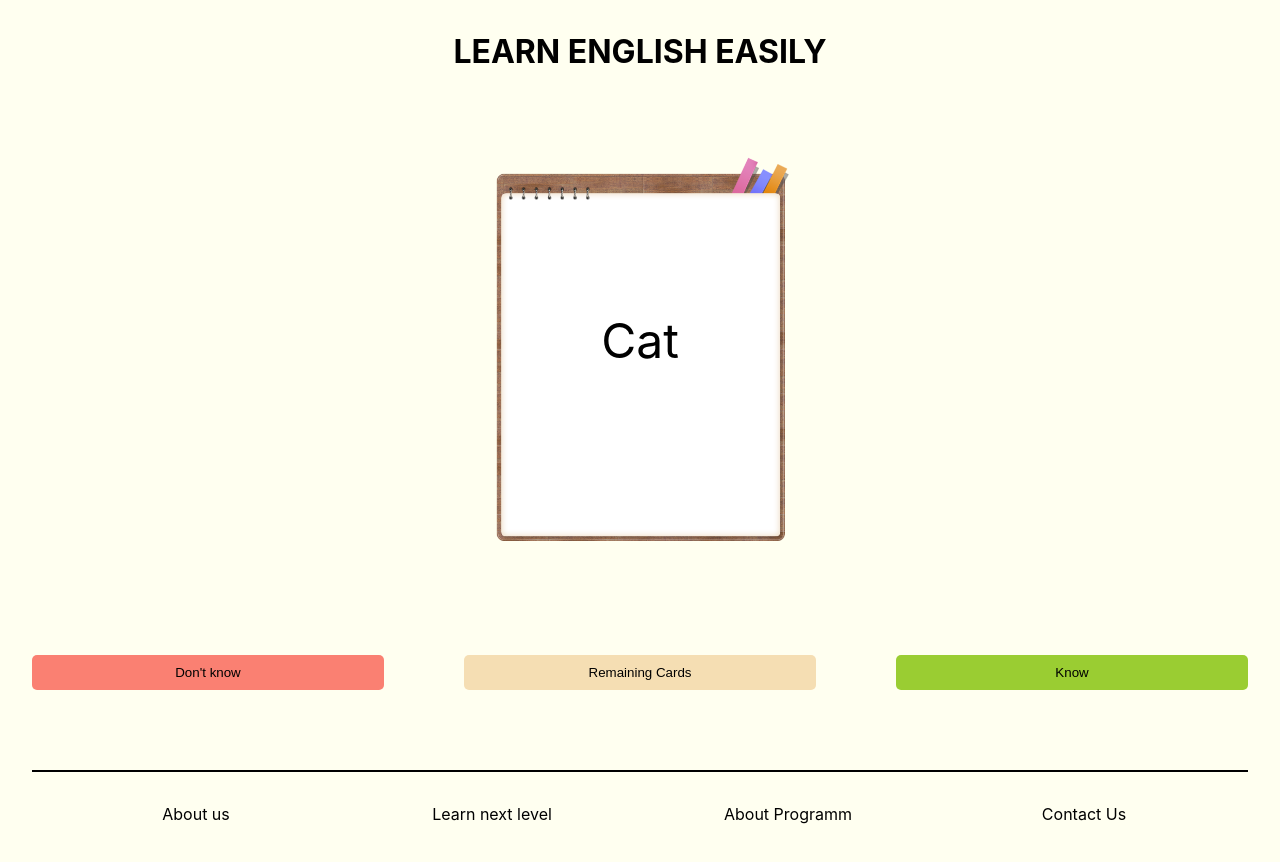
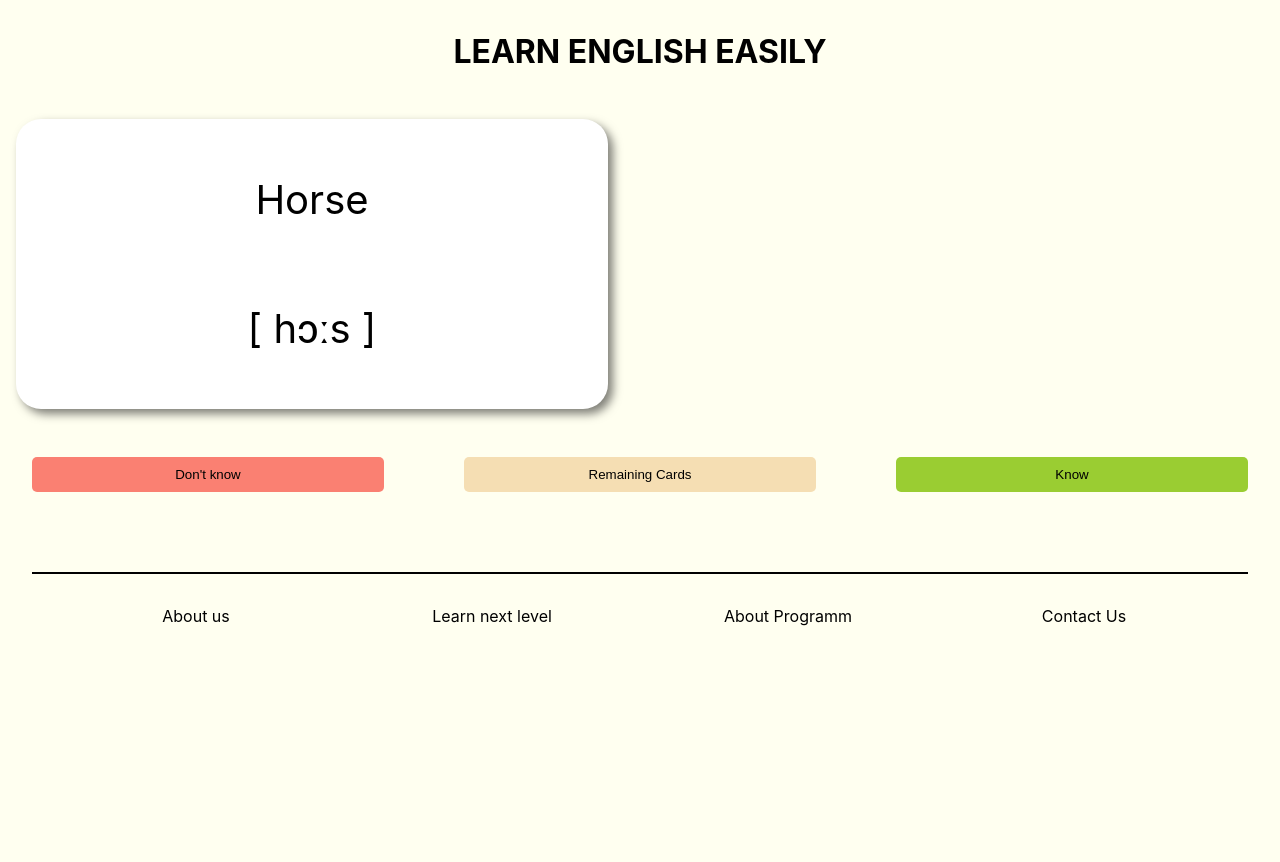
Before and after one commit to anastasiiagonemad/learning-english, a React (Create React App) app: page / in a window 1280 px wide. Shown: the top 862 px of the page. After the commit the page ends 800 px from the top, so only its background shows below. Built offline with nearby package versions, Linux system fonts and the light colour scheme.

Commit message:
add finctional components for cards and buttons

```diff
--- a/src/components/Card.jsx
+++ b/src/components/Card.jsx
@@ -1,11 +1,13 @@
 import React from 'react';
 
-function Card() {
+function Card(props) {
+  const { english, transcription } = props;
   return (
     <React.Fragment>
       <div className="card-content">
         <div className="card">
-          <p>Cat</p>
+          <p>{english}</p>
+          <p>{transcription}</p>
         </div>
       </div>
     </React.Fragment>
--- /dev/null
+++ b/src/components/Cards.jsx
@@ -0,0 +1,188 @@
+import React, { useState } from 'react';
+import { Card } from './Card';
+import '../styles/card.css';
+import '../styles/buttons.css';
+
+const words = [
+  {
+    english: 'Horse',
+    transcription: '[ hɔːs ]',
+    russian: 'Лошадь',
+  },
+  {
+    english: 'Hedgehog',
+    transcription: '[ˈhedʒ(h)ɒɡ]',
+    russian: 'Ёж',
+  },
+  {
+    english: 'Сat',
+    transcription: '[cat]',
+    russian: 'Кошка',
+  },
+  {
+    english: 'Dad',
+    transcription: '[dæd]',
+    russian: 'Отец',
+  },
+  {
+    english: 'Brilliant',
+    transcription: '[ˈbrilyənt]',
+    russian: 'Блестящий',
+  },
+  {
+    english: 'Flower',
+    transcription: '[ˈflaʊər]',
+    russian: 'Цветок',
+  },
+  {
+    english: 'Girl',
+    transcription: '[ɡɜːl]',
+    russian: 'Девочка',
+  },
+  {
+    english: 'Rode',
+    transcription: '[rōd]',
+    russian: 'Дорогa',
+  },
+  {
+    english: 'Fly',
+    transcription: '[ flai ]',
+    russian: 'Летать',
+  },
+  {
+    english: 'Pilot',
+    transcription: '[ˈpailət]',
+    russian: 'Пилот',
+  },
+  {
+    english: 'Hospital',
+    transcription: '[ ˈhɔspitl ]',
+    russian: 'Больница',
+  },
+  {
+    english: 'Estate',
+    transcription: '[ isˈteit ]',
+    russian: 'Поместье, имущество, сословие',
+  },
+  {
+    english: 'Apartment',
+    transcription: '[ əˈpɑ:tmənt ]',
+    russian: 'Квартира',
+  },
+  {
+    english: 'Bakery',
+    transcription: '[ ˈbeikəri ]',
+    russian: 'Пекарня',
+  },
+  {
+    english: 'Temple',
+    transcription: '[ templ ]',
+    russian: 'Храм',
+  },
+  {
+    english: 'Church',
+    transcription: ' [ʧə:ʧ ]',
+    russian: 'Церковь',
+  },
+  {
+    english: 'Dentist',
+    transcription: '[ ˈdentist ]',
+    russian: 'Зубной врач',
+  },
+  {
+    english: 'Doctor',
+    transcription: '[ ˈdɔktə ]',
+    russian: 'Доктор',
+  },
+  {
+    english: 'Nurse',
+    transcription: ' nə:s ]',
+    russian: 'Няня',
+  },
+  {
+    english: 'Cup',
+    transcription: '[ kʌp ]',
+    russian: 'Чашка',
+  },
+  {
+    english: 'Glass',
+    transcription: '[ glɑ:s ]',
+    russian: 'Стакан, бокал',
+  },
+  {
+    english: 'Сupboard',
+    transcription: '[ ˈkʌbəd ]',
+    russian: 'Буфет',
+  },
+  {
+    english: 'Plate',
+    transcription: '[ pleit ]',
+    russian: 'Тарелка',
+  },
+  {
+    english: 'Saucepan',
+    transcription: '[ ˈsɔ:spən ]',
+    russian: 'Кастрюля',
+  },
+  {
+    english: 'Jug',
+    transcription: '[ ʤʌg ]',
+    russian: 'Кувшин',
+  },
+  {
+    english: 'Kettle',
+    transcription: '[ ketl ]',
+    russian: 'Чайник',
+  },
+  {
+    english: 'Sink',
+    transcription: '[ siŋk ]',
+    russian: 'Тонуть',
+  },
+  {
+    english: 'Knife',
+    transcription: '[ naif ]',
+    russian: 'Нож',
+  },
+];
+
+function Cards() {
+  const [currentIndex, setCurrentIndex] = useState(0);
+  const [showTranslation, setShowTranslation] = useState(false);
+
+  const handleNoButtonClick = () => {
+    setShowTranslation(true);
+  };
+
+  const handleYesButtonClick = () => {
+    setCurrentIndex((prevIndex) => prevIndex + 1);
+    setShowTranslation(false);
+  };
+
+  return (
+    <div className="cards-items">
+      <div className="card-translater">
+        <div>
+          <Card {...words[currentIndex]} />
+        </div>
+        <div>
+          {showTranslation && (
+            <p className="translation">{words[currentIndex].russian}</p>
+          )}
+        </div>
+      </div>
+
+      <div className="card-buttons">
+        <button className="no" onClick={handleNoButtonClick}>
+          Don't know
+        </button>
+        <button className="remaining">Remaining Cards</button>
+        <button className="yes" onClick={handleYesButtonClick}>
+          Know
+        </button>
+      </div>
+    </div>
+  );
+}
+
+export { Cards };
--- a/src/index.css
+++ b/src/index.css
@@ -6,73 +6,3 @@ body {
   -moz-osx-font-smoothing: grayscale;
   background-color: Ivory;
 }
-
-h1 {
-  text-align: center;
-  text-transform: uppercase;
-  margin: 2rem;
-}
-.card-content {
-  display: flex;
-  justify-content: center;
-}
-.card {
-  padding: 10rem;
-  width: 100%;
-  height: 200px;
-  background-image: url("assets/images/sticker.png");
-  background-position: center;
-  background-repeat: no-repeat;
-  background-size: contain;
-}
-.card p {
-  text-align: center;
-  font-size: 3em;
-}
-
-.card-buttons {
-  display: grid;
-  grid-template-columns: repeat(3, 1fr);
-  margin: 2rem;
-  column-gap: 5rem;
-}
-
-.no,
-.remaining,
-.yes {
-  padding: 10px;
-  border: none;
-  cursor: pointer;
-  border-radius: 5px;
-}
-
-.no {
-  background-color: Salmon;
-}
-
-.remaining {
-  background-color: Wheat;
-}
-
-.yes {
-  background-color: YellowGreen;
-}
-
-.footer {
-  border-top: 2px solid black;
-  display: grid;
-  grid-template-columns: repeat(4, 1fr);
-  margin: 5rem 2rem 2rem 2rem;
-  padding: 2rem;
-  column-gap: 2rem;
-}
-
-.footer li {
-  list-style: none;
-  text-align: center;
-  cursor: pointer;
-}
-
-.footer li:hover {
-  color: ForestGreen;
-}
--- a/src/layout/Footer.jsx
+++ b/src/layout/Footer.jsx
@@ -1,4 +1,5 @@
 import React from 'react';
+import '../styles/footer.css';
 
 function Footer() {
   return (
--- a/src/layout/Header.jsx
+++ b/src/layout/Header.jsx
@@ -1,4 +1,5 @@
 import React from 'react';
+import '../styles/header.css';
 
 function Header() {
   return (
--- a/src/layout/Main.jsx
+++ b/src/layout/Main.jsx
@@ -1,16 +1,10 @@
-import React from 'react';
-import { Card } from '../components/Card';
+import { Cards } from '../components/Cards';
 
 function Main() {
   return (
     <div>
       <div>
-        <Card />
-      </div>
-      <div className="card-buttons">
-        <button className="no">Don't know</button>
-        <button className="remaining">Remaining Cards</button>
-        <button className="yes">Know</button>
+        <Cards />
       </div>
     </div>
   );
--- /dev/null
+++ b/src/styles/buttons.css
@@ -0,0 +1,27 @@
+.card-buttons {
+    display: grid;
+    grid-template-columns: repeat(3, 1fr);
+    margin: 2rem;
+    column-gap: 5rem;
+}
+
+.no,
+.remaining,
+.yes {
+    padding: 10px;
+    border: none;
+    cursor: pointer;
+    border-radius: 5px;
+}
+
+.no {
+    background-color: Salmon;
+}
+
+.remaining {
+    background-color: Wheat;
+}
+
+.yes {
+    background-color: YellowGreen;
+}
--- /dev/null
+++ b/src/styles/card.css
@@ -0,0 +1,25 @@
+.card,
+.translation {
+    display: flex;
+    justify-content: center;
+    align-items: center;
+    flex-direction: column;
+    padding: 1em;
+    background: white;
+    box-shadow: 5px 5px 10px rgba(0, 0, 0, 0.5);
+    margin: 1em;
+    border-radius: 25px;
+}
+.card p,
+.translation {
+    text-align: center;
+    font-size: 2.5em;
+}
+
+.card-translater {
+    display: grid;
+    grid-template-columns: repeat(auto-fill, minmax(600px, 1fr));
+    column-gap: 2em;
+    align-items: center;
+    justify-content: center;
+}
--- /dev/null
+++ b/src/styles/footer.css
@@ -0,0 +1,18 @@
+.footer {
+    border-top: 2px solid black;
+    display: grid;
+    grid-template-columns: repeat(4, 1fr);
+    margin: 5rem 2rem 2rem 2rem;
+    padding: 2rem;
+    column-gap: 2rem;
+}
+
+.footer li {
+    list-style: none;
+    text-align: center;
+    cursor: pointer;
+}
+
+.footer li:hover {
+    color: ForestGreen;
+}
--- /dev/null
+++ b/src/styles/header.css
@@ -0,0 +1,5 @@
+h1 {
+    text-align: center;
+    text-transform: uppercase;
+    margin: 2rem;
+}
```
